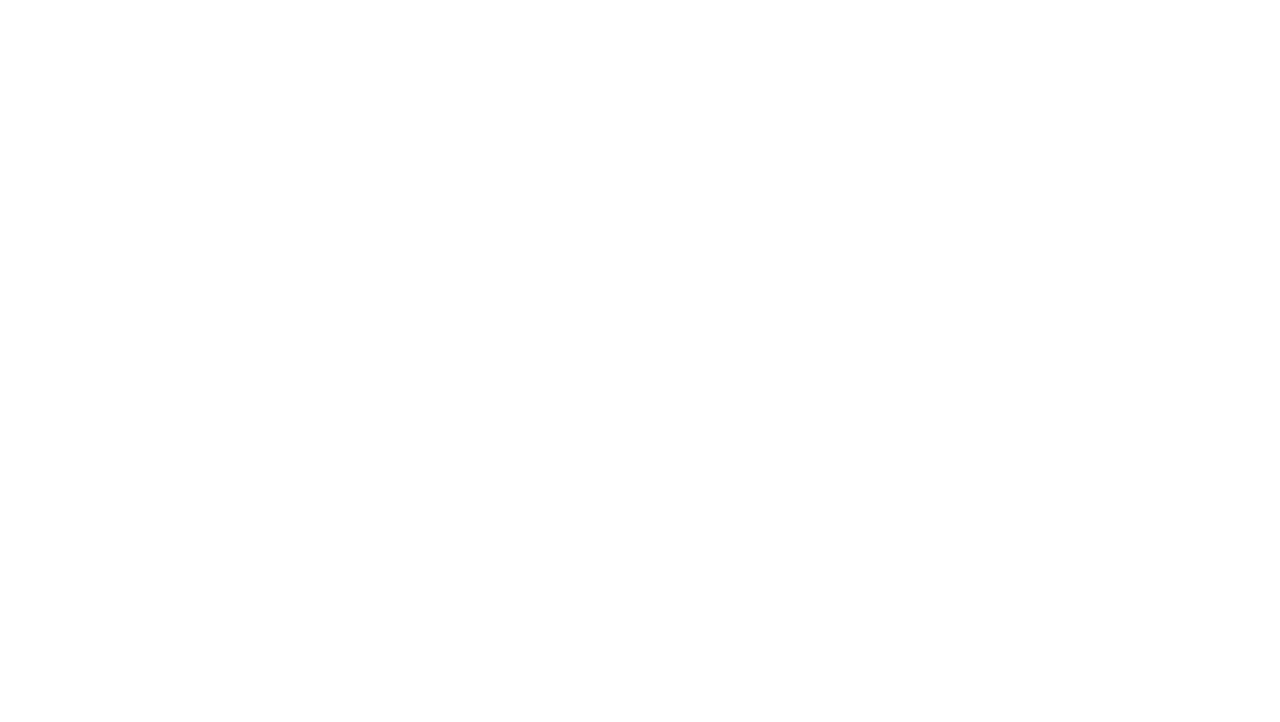
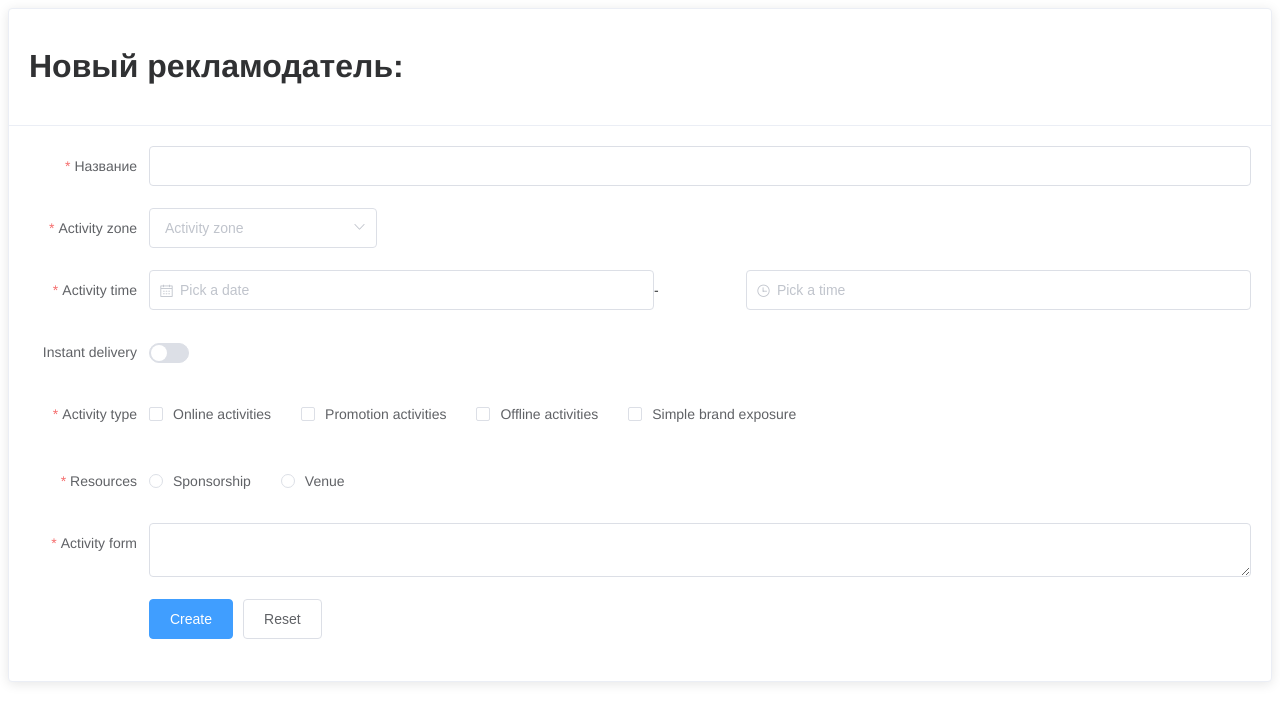
Before and after one commit to A1ta1r/portfolio-client-nuxt, a Nuxt app: page /addAdvertiser in a window 1280 px wide. Before the commit this address had no page. Shown: the top 722 px of the page. Built offline with nearby package versions, Linux system fonts and the light colour scheme.

Commit message:
fix vuex store

```diff
--- a/components/admin/advertisers.vue
+++ b/components/admin/advertisers.vue
@@ -1,30 +1,20 @@
 <template>
   <div>
     <div>
-      <span ></span>
-
       <el-row :gutter="20" type="flex" class="row-bg" justify="space-between">
         <el-col ><div class="grid-content bg-purple">
           <el-input v-model="searchQuery" prefix-icon="el-icon-search" type="text" label="Поиск" placeholder="Поисковая строка"></el-input>
         </div>
         </el-col>
         <el-col ><div class="grid-content bg-purple">
-          <el-popover
-            placement="top"
-            width="160"
-            v-model="visible2">
-            <p style="text-align: left">Потом добавишь сейчас некогда нужно зарабатывать деньги на смм</p>
-            <div style="text-align: center; margin: 0">
-              <el-button size="mini" type="text" @click="visible2 = false">Лан</el-button>
-              <el-button type="primary" size="mini" @click="visible2 = false">Конечно</el-button>
-            </div>
-            <el-button slot="reference">Добавить рекламодателя</el-button>
-          </el-popover>
+          <nuxt-link to="/addAdvertiser" >
+            <el-button class="el-icon-plus"> Добавить рекламодателя</el-button>
+          </nuxt-link>
         </div>
         </el-col>
       </el-row>
     </div>
-    <el-table :data="searchResult" :default-sort="{order: 'ascending'}">
+    <el-table :data="searchResult" :default-sort="{prop: 'id', order: 'ascending'}">
       <el-table-column type="expand">
         <template slot-scope="scope">
           <p>Название: {{scope.row.username}}</p>
--- /dev/null
+++ b/components/admin/formAddAdvertiser.vue
@@ -0,0 +1,112 @@
+<template>
+  <el-card class="box-card">
+    <div slot="header" class="clearfix">
+      <h1>Новый рекламодатель: <label v-text="ruleForm.name"></label></h1>
+    </div>
+    <el-form :model="ruleForm" :rules="rules" ref="ruleForm" label-width="120px" class="demo-ruleForm">
+      <el-form-item label="Название" prop="name">
+        <el-input v-model="ruleForm.name"></el-input>
+      </el-form-item>
+      <el-form-item label="Activity zone" prop="region">
+        <el-select v-model="ruleForm.region" placeholder="Activity zone">
+          <el-option label="Zone one" value="shanghai"></el-option>
+          <el-option label="Zone two" value="beijing"></el-option>
+        </el-select>
+      </el-form-item>
+      <el-form-item label="Activity time" required>
+        <el-col :span="11">
+          <el-form-item prop="date1">
+            <el-date-picker type="date" placeholder="Pick a date" v-model="ruleForm.date1" style="width: 100%;"></el-date-picker>
+          </el-form-item>
+        </el-col>
+        <el-col class="line" :span="2">-</el-col>
+        <el-col :span="11">
+          <el-form-item prop="date2">
+            <el-time-picker type="fixed-time" placeholder="Pick a time" v-model="ruleForm.date2" style="width: 100%;"></el-time-picker>
+          </el-form-item>
+        </el-col>
+      </el-form-item>
+      <el-form-item label="Instant delivery" prop="delivery">
+        <el-switch v-model="ruleForm.delivery"></el-switch>
+      </el-form-item>
+      <el-form-item label="Activity type" prop="type">
+        <el-checkbox-group v-model="ruleForm.type">
+          <el-checkbox label="Online activities" name="type"></el-checkbox>
+          <el-checkbox label="Promotion activities" name="type"></el-checkbox>
+          <el-checkbox label="Offline activities" name="type"></el-checkbox>
+          <el-checkbox label="Simple brand exposure" name="type"></el-checkbox>
+        </el-checkbox-group>
+      </el-form-item>
+      <el-form-item label="Resources" prop="resource">
+        <el-radio-group v-model="ruleForm.resource">
+          <el-radio label="Sponsorship"></el-radio>
+          <el-radio label="Venue"></el-radio>
+        </el-radio-group>
+      </el-form-item>
+      <el-form-item label="Activity form" prop="desc">
+        <el-input type="textarea" v-model="ruleForm.desc"></el-input>
+      </el-form-item>
+      <el-form-item>
+        <el-button type="primary" @click="submitForm('ruleForm')">Create</el-button>
+        <el-button @click="resetForm('ruleForm')">Reset</el-button>
+      </el-form-item>
+    </el-form>
+  </el-card>
+</template>
+<script>
+  export default {
+    data() {
+      return {
+        ruleForm: {
+          name: '',
+          region: '',
+          date1: '',
+          date2: '',
+          delivery: false,
+          type: [],
+          resource: '',
+          desc: ''
+        },
+        rules: {
+          name: [
+            { required: true, message: 'Please input Activity name', trigger: 'blur' },
+            { min: 3, message: 'Length should be 3 to 5', trigger: 'blur' }
+          ],
+          region: [
+            { required: true, message: 'Please select Activity zone', trigger: 'change' }
+          ],
+          date1: [
+            { type: 'date', required: true, message: 'Please pick a date', trigger: 'change' }
+          ],
+          date2: [
+            { type: 'date', required: true, message: 'Please pick a time', trigger: 'change' }
+          ],
+          type: [
+            { type: 'array', required: true, message: 'Please select at least one activity type', trigger: 'change' }
+          ],
+          resource: [
+            { required: true, message: 'Please select activity resource', trigger: 'change' }
+          ],
+          desc: [
+            { required: true, message: 'Please input activity form', trigger: 'blur' }
+          ]
+        }
+      };
+    },
+    methods: {
+      submitForm(formName) {
+        this.$refs[formName].validate((valid) => {
+          if (valid) {
+            alert('submit!');
+          } else {
+            console.log('error submit!!');
+            return false;
+          }
+        });
+      },
+      resetForm(formName) {
+        this.$refs[formName].resetFields();
+      }
+    }
+  }
+</script>
--- /dev/null
+++ b/pages/addAdvertiser.vue
@@ -0,0 +1,14 @@
+<template>
+  <advertiser></advertiser>
+</template>
+
+<script>
+  import advertiser from '../components/admin/formAddAdvertiser';
+
+  export default {
+    components : {
+      advertiser,
+    }
+  }
+
+</script>
```
